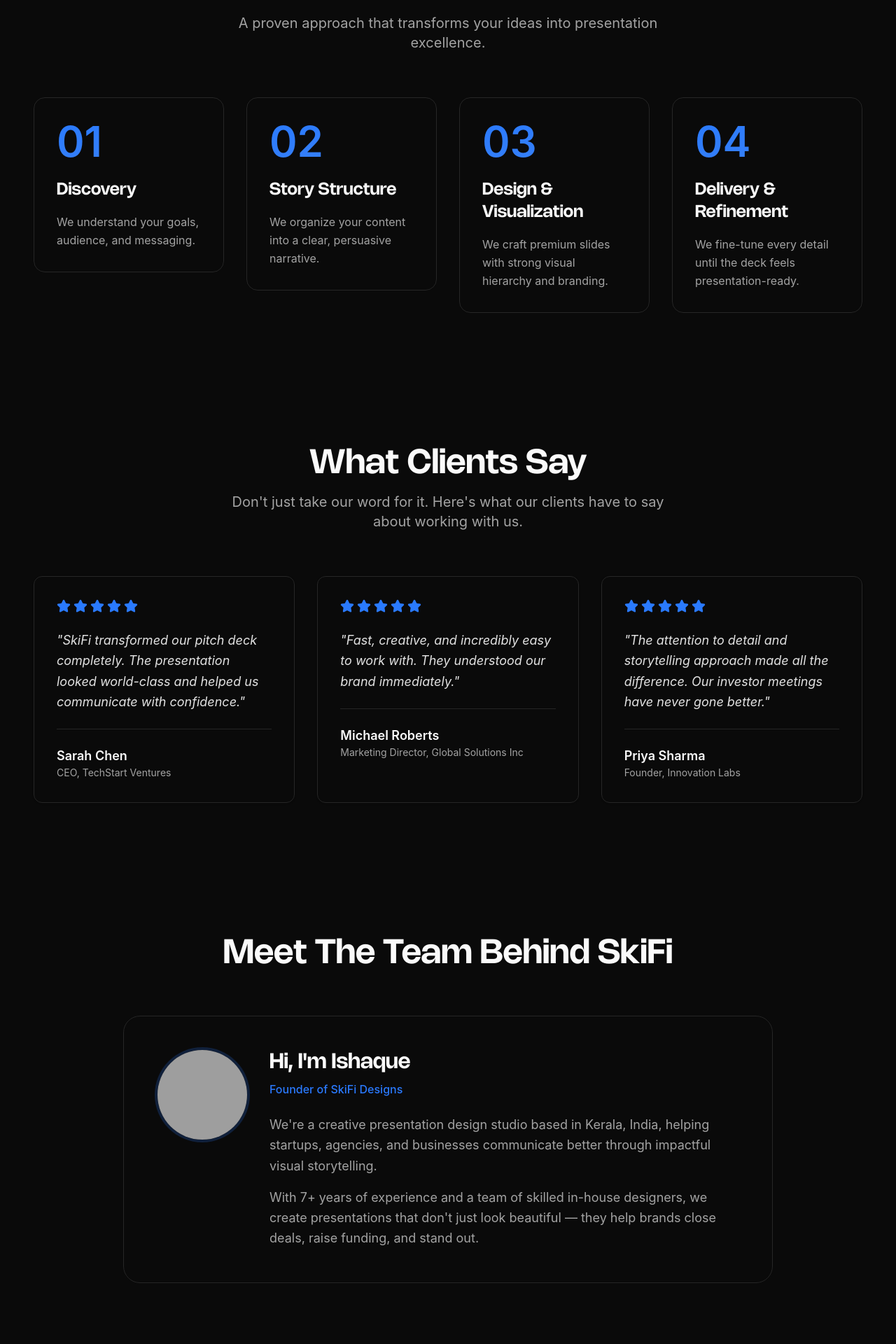
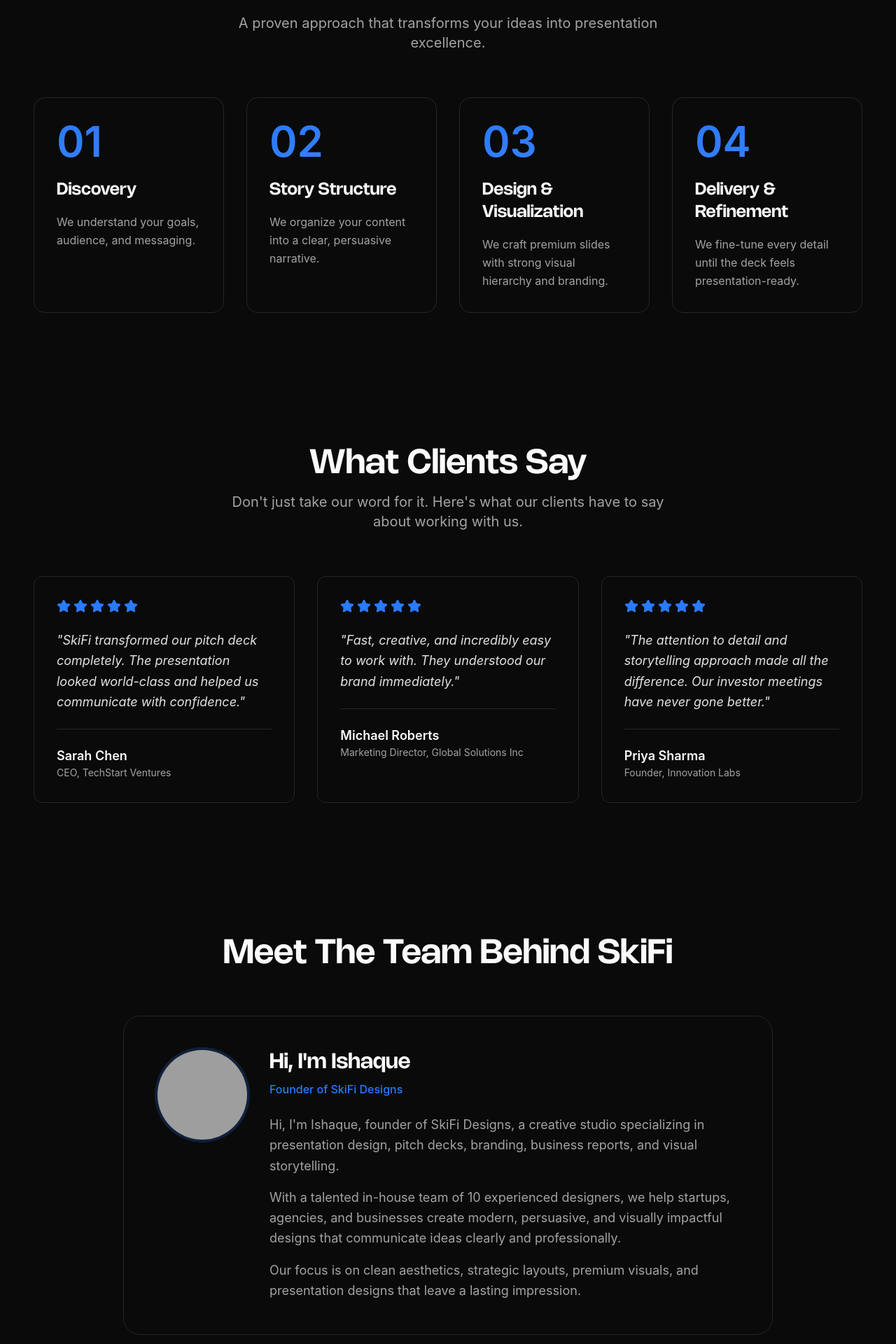
Before and after one commit to skifidesigns/skifidesigns, a React (Create React App) app in the folder frontend/: page / in a window 1280 px wide. Shown: the part 4220-6140 px from the top of the page at 70% size. Built offline with nearby package versions, Linux system fonts and the light colour scheme; grey boxes are pictures that could not be loaded.

Commit message:
auto-commit for d7b9d299-f562-414a-a7f7-128ac90ea5e7

```diff
--- a/frontend/src/components/Founder.jsx
+++ b/frontend/src/components/Founder.jsx
@@ -26,10 +26,13 @@ export const Founder = () => {
 
               <div className="space-y-4 text-muted-foreground text-lg leading-relaxed">
                 <p>
-                  We're a creative presentation design studio based in Kerala, India, helping startups, agencies, and businesses communicate better through impactful visual storytelling.
+                  Hi, I'm Ishaque, founder of SkiFi Designs, a creative studio specializing in presentation design, pitch decks, branding, business reports, and visual storytelling.
                 </p>
                 <p>
-                  With 7+ years of experience and a team of skilled in-house designers, we create presentations that don't just look beautiful — they help brands close deals, raise funding, and stand out.
+                  With a talented in-house team of 10 experienced designers, we help startups, agencies, and businesses create modern, persuasive, and visually impactful designs that communicate ideas clearly and professionally.
+                </p>
+                <p>
+                  Our focus is on clean aesthetics, strategic layouts, premium visuals, and presentation designs that leave a lasting impression.
                 </p>
               </div>
             </div>
--- a/frontend/src/components/Process.jsx
+++ b/frontend/src/components/Process.jsx
@@ -18,13 +18,13 @@ export const Process = () => {
           {processSteps.map((step, index) => (
             <div
               key={step.id}
-              className="relative group"
+              className="relative group h-full"
             >
               {index < processSteps.length - 1 && (
                 <div className="hidden lg:block absolute top-16 left-full w-full h-0.5 bg-gradient-to-r from-[#2A7AFE] to-transparent transform translate-x-8"></div>
               )}
 
-              <div className="relative p-8 bg-card backdrop-blur-sm border border-border rounded-2xl hover:bg-accent hover:border-[#2A7AFE]/50 transition-all duration-300 hover:scale-105">
+              <div className="relative p-8 bg-card backdrop-blur-sm border border-border rounded-2xl hover:bg-accent hover:border-[#2A7AFE]/50 transition-all duration-300 hover:scale-105 h-full flex flex-col">
                 <div className="text-6xl font-semibold text-transparent bg-gradient-to-br from-[#2A7AFE] to-[#3B82F6] bg-clip-text mb-6">
                   {step.step}
                 </div>
```
